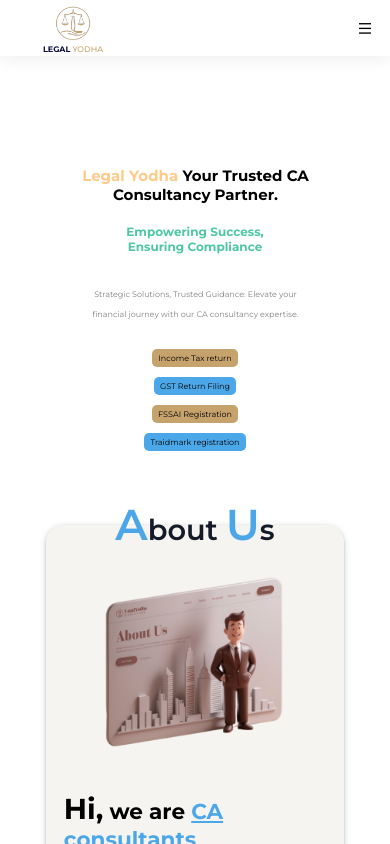
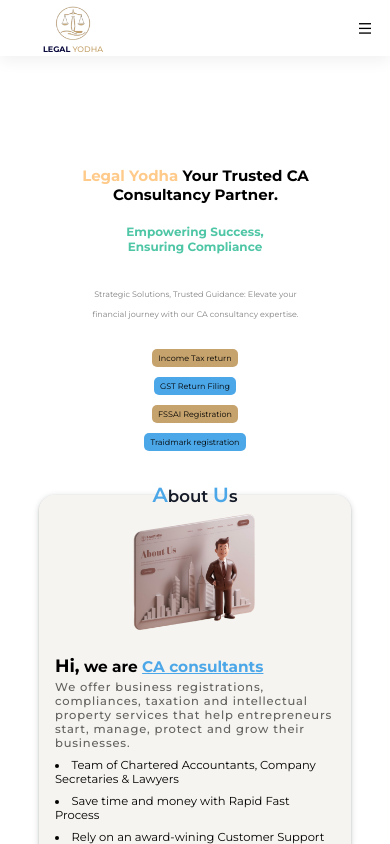
Before and after one commit to lakhan06/legalYodha, a React (Vite) app: page / in a window 390 px wide. Shown: the top 844 px of the page. Built offline with nearby package versions, Linux system fonts and the light colour scheme.

Commit message:
size chhoti about us ki

```diff
--- a/src/components/whowe/Whowe.css
+++ b/src/components/whowe/Whowe.css
@@ -51,7 +51,7 @@
 }
 
 .weRight h1 .spantwo {
-  color:#4ca7e8;
+  color: #4ca7e8;
   text-decoration: underline;
 }
 
@@ -132,39 +132,53 @@
 
 @media screen and (max-width: 480px) {
   /* CSS styles specific to mobile devices */
+  .whowe_container {
+    padding: 10px;
+  }
 
   .whowe_card {
-    zoom: 0.9;
+    zoom: 0.8;
+    width: 100vw;
+    padding-bottom: 10px !important;
   }
   .weLeft img {
-    width: 220px;
+    width: 170px;
     margin: -30px;
   }
 
   .whowe_card legend {
     line-height: 0.9;
-    font-size: 2rem;
+    font-size: 1.3rem;
   }
 
   .whowe_card legend span {
-    font-size: 3rem;
+    font-size: 1.6rem;
   }
 
   .whowe_card {
     flex-direction: column;
-    padding: 50px 20px;
+    padding: 30px 20px;
   }
 
+  .weRight h1 {
+    font-size: 1.2rem;
+    padding: 5px 0;
+  }
 
-  .weRight h1 {
-    font-size: 1.5rem;
+  .weRight ul {
+    padding: 5px 0;
   }
 
   .weRight h1 .spanone {
-    font-size: 2rem;
+    font-size: 1.4rem;
+  }
+
+  .weRight p {
+    font-size: 0.9rem;
+    word-spacing: 0.2px;
   }
 
   .weRight li {
-    font-size: 1rem;
+    font-size: 0.9rem;
   }
 }
```
